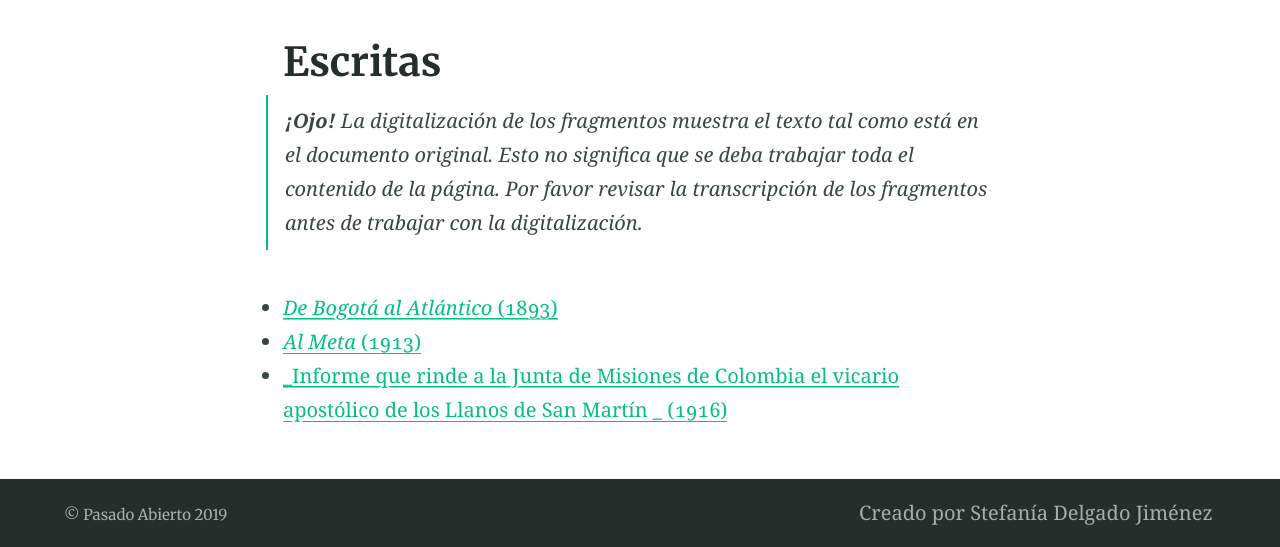
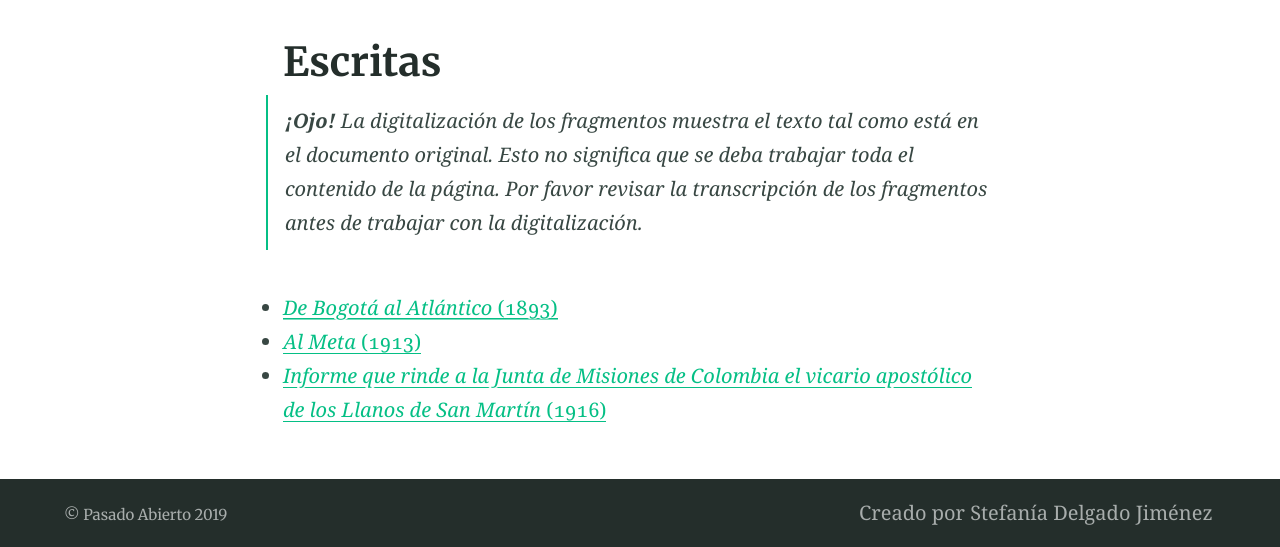
Before and after one commit to sdelgadoj/PasadoAbierto, a Jekyll site: the page built from escritas.md, in a window 1280 px wide. Shown: the part 390-937 px from the top of the page. Built offline with Jekyll 4.4.1, drawn with Linux system fonts in a browser that asks for light colours.

```diff
--- a/escritas.md
+++ b/escritas.md
@@ -9,4 +9,4 @@ feature_image: "https://picsum.photos/id/1073/1300/400"
 
 *   [_De Bogotá al Atlántico_ (1893)](/fuentes/escritas/de-bogota-al-atlantico/)
 *   [_Al Meta_ (1913)](/fuentes/escritas/al-meta/)
-*   [_Informe que rinde a la Junta de Misiones de Colombia el vicario apostólico de los Llanos de San Martín _ (1916)](/fuentes/escritas/informe-vicariato/)
+*   [_Informe que rinde a la Junta de Misiones de Colombia el vicario apostólico de los Llanos de San Martín_ (1916)](/fuentes/escritas/informe-vicariato/)
```
